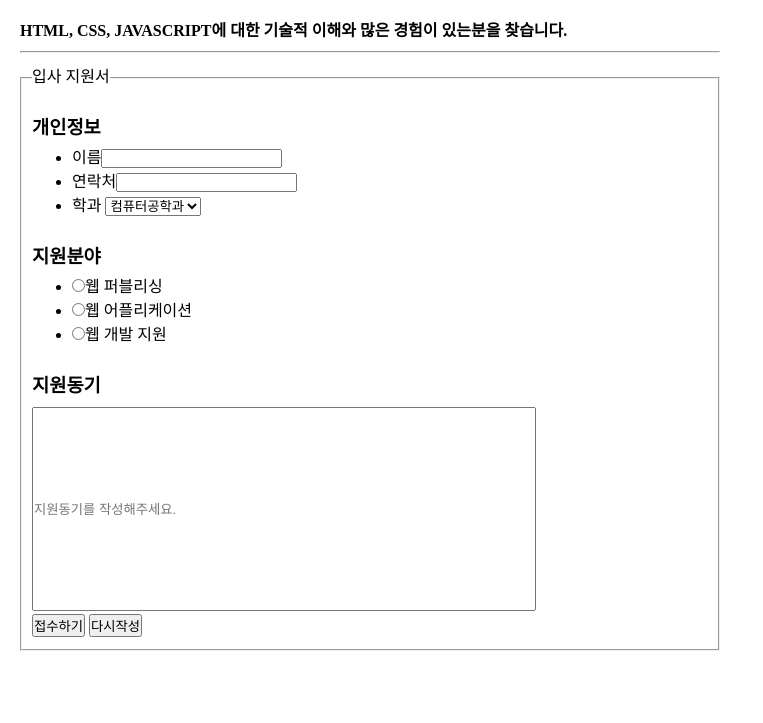
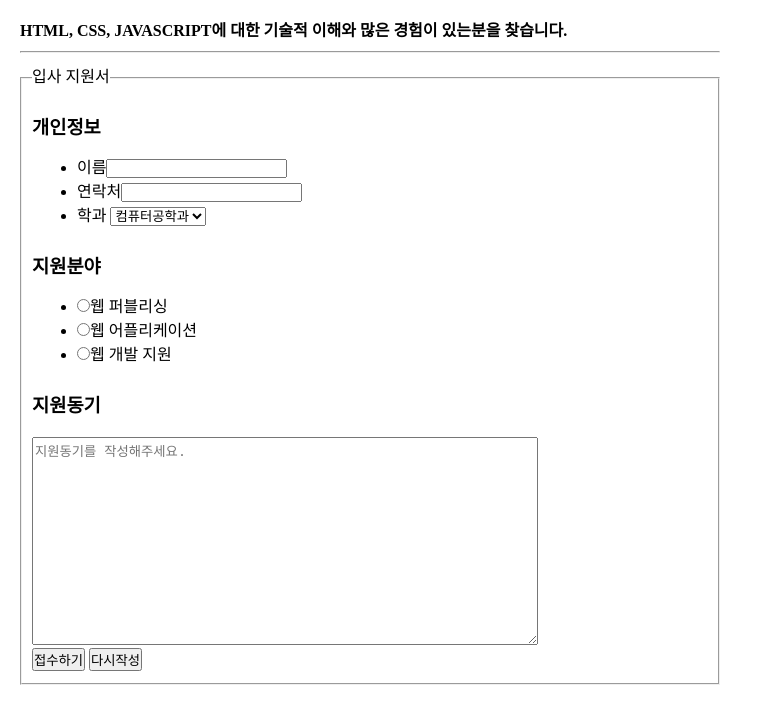
Before and after one commit to kang-seongbeom/enter-html, a plain HTML site: page form.html in a window 1280 px wide. Shown: the part 69-792 px from the top of the page, without its empty margins (0-763 px from the left). Drawn offline with Linux system fonts and the light colour scheme.

Commit message:
리팩토링

```diff
--- a/form.html
+++ b/form.html
@@ -1,8 +1,8 @@
 <!DOCTYPE html>
-<html lang="en">
+<html lang="ko">
 <head>
     <meta charset="UTF-8">
-    <title>Title</title>
+    <title>입사지원서</title>
     <style>
         * {
             margin: 0;
@@ -13,37 +13,36 @@
             height: auto;
             margin: 20px;
         }
+        h1{
+            margin-bottom: 20px;
+        }
         hr {
             margin-top: 10px;
             margin-bottom: 10px;
         }
-        h1{
-            margin-bottom: 20px;
+        h3 {
+            margin: 20px 0 10px 0px;
         }
-        h3 {
-            margin-top: 20px;
-        }
-        #wrap > * {
+        .wrap > * {
             margin-left: 10px;
             padding-bottom: 5px;
         }
-        #reason {
+        .text-box {
             width: 500px;
             height: 200px;
+            margin-top: 10px;
+            padding: 3px 2px 3px 2px;
+            text-align: justify-all;
         }
-        #motive {
+        .motive {
             display: flex;
             flex-direction: column;
         }
-
-        #reason {
-            margin-top: 10px;
-        }
-        #btn{
+        .btn{
             margin: 3px 0px 7px 0px;
         }
         li {
-            margin-left: 40px;
+            margin-left: 45px;
         }
     </style>
 </head>
@@ -55,7 +54,7 @@
     <hr/>
     <section>
         <form>
-            <fieldset id="wrap">
+            <fieldset class="wrap">
                 <legend>입사 지원서</legend>
                 <h3>개인정보</h3>
                 <ul>
@@ -70,16 +69,16 @@
 
                 <h3>지원분야</h3>
                 <ul>
-                        <li><input type="radio" name="field"/>웹 퍼블리싱</li>
-                        <li><input type="radio" name="field"/>웹 어플리케이션</li>
-                        <li><input type="radio" name="field"/>웹 개발 지원</li>
+                    <li><input type="radio" name="field"/>웹 퍼블리싱</li>
+                    <li><input type="radio" name="field"/>웹 어플리케이션</li>
+                    <li><input type="radio" name="field"/>웹 개발 지원</li>
                 </ul>
 
-                <div id="motive">
+                <div class="motive">
                     <h3>지원동기</h3>
-                    <input id="reason" type="text" placeholder="지원동기를 작성해주세요.">
+                    <textarea class="text-box" type="text" placeholder="지원동기를 작성해주세요."></textarea>
 
-                    <span id="btn">
+                    <span class="btn">
                         <button>접수하기</button>
                         <button>다시작성</button>
                     </span>
```
Also changed, not shown: table.html (+1 -1 lines).
